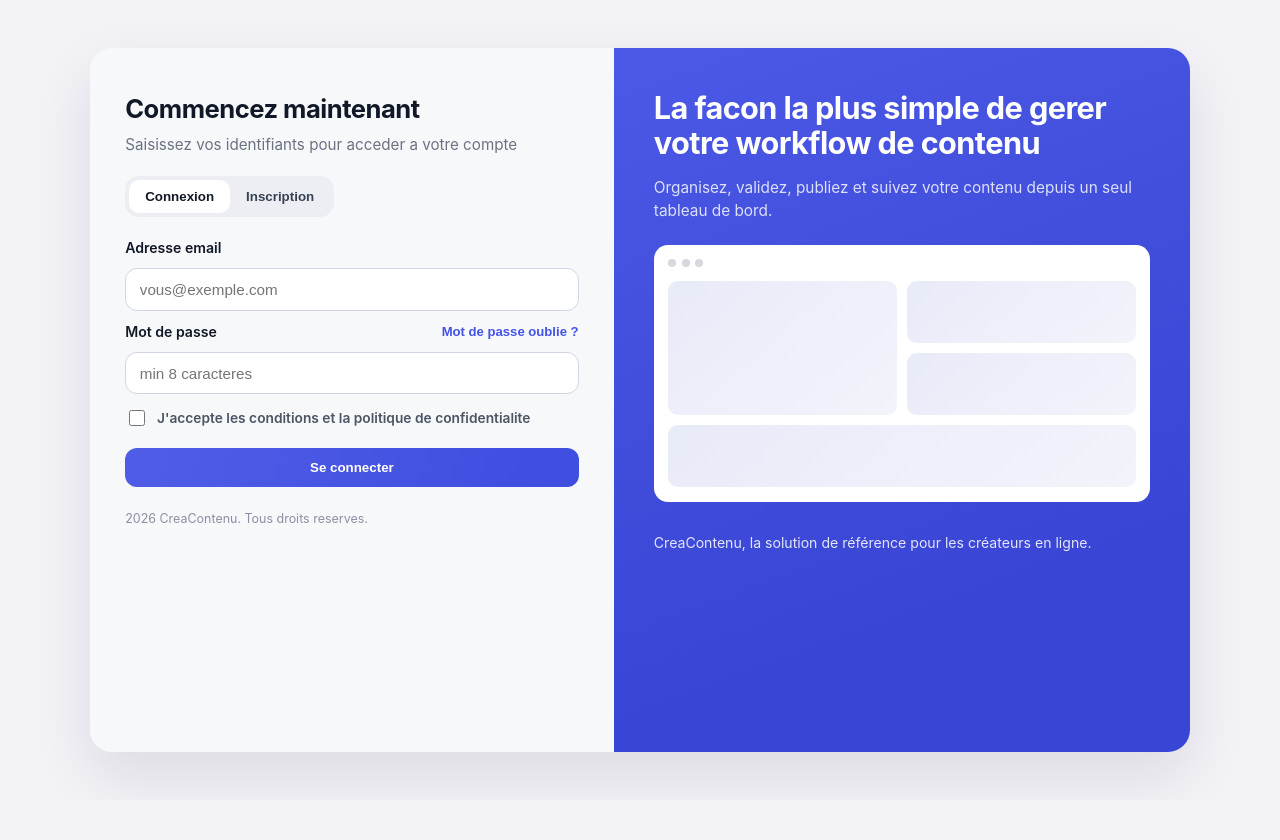
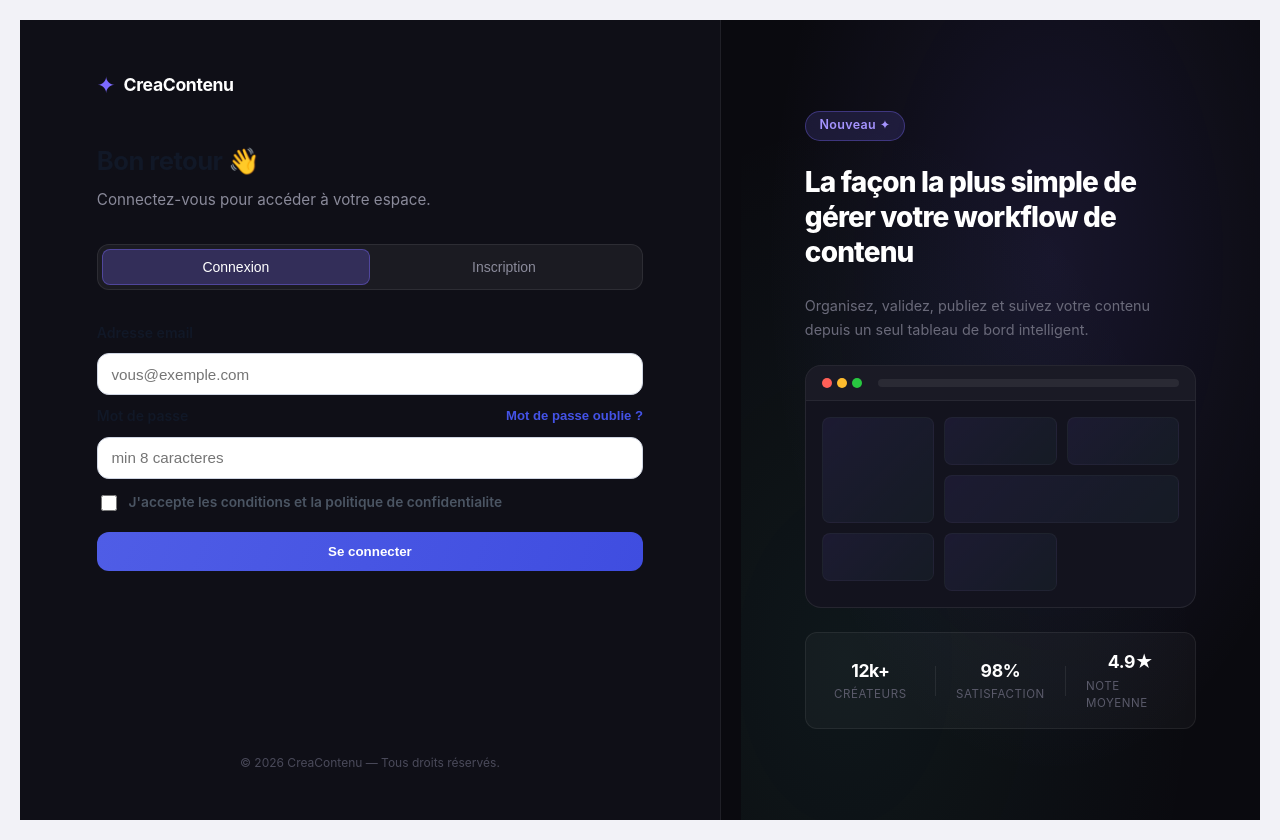
Before and after one commit to Enzoait/CreaContenu-SaaS, a React (Vite) app: page /auth in a window 1280 px wide. Before the commit the page ends 800 px from the top, so only its background shows below. Built offline with nearby package versions, Linux system fonts and the light colour scheme; no server answers.

Commit message:
feat : authpanel design

```diff
--- /dev/null
+++ b/src/widgets/auth-panel/ui/AuthPanel.module.scss
@@ -0,0 +1,332 @@
+/* ─────────────────────────────────────────
+   AUTH SHELL
+───────────────────────────────────────── */
+.auth-shell {
+  display: grid;
+  grid-template-columns: 1.35fr 1fr;
+  gap: 20px;
+  width: 100%;
+  max-width: none;
+  min-height: 100dvh;
+  background: #0a0a0f;
+  font-family: "Inter", system-ui, sans-serif;
+}
+
+/* ─────────────────────────────────────────
+   LEFT PANEL
+───────────────────────────────────────── */
+.auth-left {
+  display: flex;
+  flex-direction: column;
+  justify-content: center;
+  gap: 2rem;
+  padding: 3rem clamp(2rem, 6vw, 5rem);
+  background: #0f0f17;
+  border-right: 1px solid rgba(255 255 255 / 0.07);
+}
+
+/* Logo */
+.auth-logo {
+  display: flex;
+  align-items: center;
+  gap: 0.5rem;
+  margin-bottom: 0.5rem;
+}
+
+.auth-logo-icon {
+  font-size: 1.4rem;
+  color: #7c6aff;
+}
+
+.auth-logo-text {
+  font-size: 1.1rem;
+  font-weight: 700;
+  letter-spacing: -0.02em;
+  color: #fff;
+}
+
+/* Header */
+.auth-header {
+  display: flex;
+  flex-direction: column;
+  gap: 0.5rem;
+}
+
+.auth-title {
+  font-size: clamp(1.6rem, 3vw, 2.2rem);
+  font-weight: 800;
+  letter-spacing: -0.04em;
+  color: #ffffff;
+  margin: 0;
+}
+
+.auth-subtitle {
+  font-size: 0.95rem;
+  color: #8a8a9a;
+  margin: 0;
+  line-height: 1.6;
+}
+
+/* Tabs */
+.auth-tabs {
+  position: relative;
+  display: grid;
+  grid-template-columns: 1fr 1fr;
+  background: rgba(255 255 255 / 0.05);
+  border: 1px solid rgba(255 255 255 / 0.08);
+  border-radius: 12px;
+  padding: 4px;
+  overflow: hidden;
+}
+
+.auth-tab {
+  position: relative;
+  z-index: 1;
+  padding: 0.6rem 1rem;
+  border: none;
+  background: transparent;
+  color: #8a8a9a;
+  font-size: 0.875rem;
+  font-weight: 500;
+  cursor: pointer;
+  border-radius: 8px;
+  transition: color 0.2s ease;
+}
+
+.auth-tab.is-active {
+  color: #ffffff;
+}
+
+.auth-tab-slider {
+  position: absolute;
+  top: 4px;
+  left: 4px;
+  width: calc(50% - 4px);
+  height: calc(100% - 8px);
+  background: rgba(124 106 255 / 0.25);
+  border: 1px solid rgba(124 106 255 / 0.4);
+  border-radius: 8px;
+  transition: transform 0.25s cubic-bezier(0.4, 0, 0.2, 1);
+  pointer-events: none;
+}
+
+/* Form wrapper */
+.auth-form-wrapper {
+  flex: 1;
+}
+
+/* Footer */
+.auth-footer-note {
+  font-size: 0.75rem;
+  color: #4a4a5a;
+  margin: 0;
+  text-align: center;
+}
+
+/* ─────────────────────────────────────────
+   RIGHT PANEL
+───────────────────────────────────────── */
+.auth-right {
+  display: flex;
+  align-items: center;
+  justify-content: center;
+  padding: 3rem clamp(2rem, 5vw, 4rem);
+  background:
+    radial-gradient(
+      ellipse at 60% 30%,
+      rgba(124, 106, 255, 0.12) 0%,
+      transparent 65%
+    ),
+    radial-gradient(
+      ellipse at 20% 80%,
+      rgba(80, 200, 180, 0.07) 0%,
+      transparent 60%
+    ),
+    #0a0a0f;
+}
+
+.auth-right-inner {
+  display: flex;
+  flex-direction: column;
+  gap: 1.5rem;
+  max-width: 560px;
+  width: 100%;
+}
+
+.auth-right-badge {
+  display: inline-flex;
+  align-items: center;
+  gap: 0.4rem;
+  padding: 0.3rem 0.85rem;
+  border-radius: 999px;
+  background: rgba(124 106 255 / 0.15);
+  border: 1px solid rgba(124 106 255 / 0.35);
+  color: #a594ff;
+  font-size: 0.78rem;
+  font-weight: 600;
+  letter-spacing: 0.03em;
+  width: fit-content;
+}
+
+.auth-right-title {
+  font-size: clamp(1.3rem, 2.5vw, 1.75rem);
+  font-weight: 800;
+  letter-spacing: -0.03em;
+  color: #ffffff;
+  margin: 0;
+  line-height: 1.25;
+}
+
+.auth-right-subtitle {
+  font-size: 0.9rem;
+  color: #6a6a7a;
+  margin: 0;
+  line-height: 1.65;
+}
+
+/* ─────────────────────────────────────────
+   PREVIEW CARD
+───────────────────────────────────────── */
+.preview-card {
+  background: #13131e;
+  border: 1px solid rgba(255 255 255 / 0.08);
+  border-radius: 16px;
+  overflow: hidden;
+  box-shadow:
+    0 24px 48px rgba(0 0 0 / 0.4),
+    0 0 0 1px rgba(255 255 255 / 0.03);
+}
+
+.preview-topbar {
+  display: flex;
+  align-items: center;
+  gap: 0.5rem;
+  padding: 0.75rem 1rem;
+  background: rgba(255 255 255 / 0.03);
+  border-bottom: 1px solid rgba(255 255 255 / 0.06);
+}
+
+.preview-dots {
+  display: flex;
+  gap: 5px;
+}
+
+.preview-dot {
+  width: 10px;
+  height: 10px;
+  border-radius: 50%;
+}
+
+.preview-dot.red {
+  background: #ff5f57;
+}
+.preview-dot.yellow {
+  background: #febc2e;
+}
+.preview-dot.green {
+  background: #28c840;
+}
+
+.preview-bar-fake {
+  flex: 1;
+  height: 8px;
+  border-radius: 4px;
+  background: rgba(255 255 255 / 0.07);
+  margin-left: 0.5rem;
+}
+
+.preview-grid {
+  display: grid;
+  grid-template-columns: repeat(3, 1fr);
+  gap: 10px;
+  padding: 1rem;
+}
+
+.preview-block {
+  height: 48px;
+  border-radius: 8px;
+  background: linear-gradient(
+    135deg,
+    rgba(124 106 255 / 0.15),
+    rgba(80 200 180 / 0.08)
+  );
+  border: 1px solid rgba(255 255 255 / 0.06);
+  animation: shimmer 2.5s ease-in-out infinite;
+}
+
+.preview-block.tall {
+  grid-row: span 2;
+  height: auto;
+}
+.preview-block.wide {
+  grid-column: span 2;
+}
+
+@keyframes shimmer {
+  0%,
+  100% {
+    opacity: 0.6;
+  }
+  50% {
+    opacity: 1;
+  }
+}
+
+/* ─────────────────────────────────────────
+   STATS ROW
+───────────────────────────────────────── */
+.auth-stats-row {
+  display: flex;
+  align-items: center;
+  gap: 1.25rem;
+  padding: 1rem 1.25rem;
+  background: rgba(255 255 255 / 0.03);
+  border: 1px solid rgba(255 255 255 / 0.07);
+  border-radius: 12px;
+}
+
+.auth-stat {
+  display: flex;
+  flex-direction: column;
+  align-items: center;
+  flex: 1;
+  gap: 2px;
+}
+
+.auth-stat-value {
+  font-size: 1.1rem;
+  font-weight: 700;
+  color: #ffffff;
+  letter-spacing: -0.02em;
+}
+
+.auth-stat-label {
+  font-size: 0.72rem;
+  color: #5a5a6a;
+  text-transform: uppercase;
+  letter-spacing: 0.05em;
+}
+
+.auth-stat-divider {
+  width: 1px;
+  height: 30px;
+  background: rgba(255 255 255 / 0.08);
+}
+
+/* ─────────────────────────────────────────
+   RESPONSIVE
+───────────────────────────────────────── */
+@media (max-width: 768px) {
+  .auth-shell {
+    grid-template-columns: 1fr;
+  }
+
+  .auth-right {
+    display: none;
+  }
+
+  .auth-left {
+    padding: 2rem 1.5rem;
+    border-right: none;
+  }
+}
--- a/src/widgets/auth-panel/ui/AuthPanel.tsx
+++ b/src/widgets/auth-panel/ui/AuthPanel.tsx
@@ -5,6 +5,7 @@ import {
   SignInForm,
   SignUpForm,
 } from "../../../features/auth";
+import styles from "./AuthPanel.module.scss";
 
 type AuthTab = "sign-in" | "sign-up" | "forgot-password" | "reset-password";
 
@@ -19,24 +20,45 @@ export const AuthPanel = ({ initialTab = "sign-in" }: AuthPanelProps) => {
     setTab(initialTab);
   }, [initialTab]);
 
+  const isTabVisible = tab === "sign-in" || tab === "sign-up";
+
   return (
-    <section className="auth-shell">
-      <article className="auth-left">
-        <div>
-          <h1 className="auth-title">Commencez maintenant</h1>
-          <p className="auth-subtitle">
-            Saisissez vos identifiants pour acceder a votre compte
+    <section className={styles["auth-shell"]}>
+      {/* ── Panneau gauche ── */}
+      <article className={styles["auth-left"]}>
+        <div className={styles["auth-logo"]}>
+          <span className={styles["auth-logo-icon"]}>✦</span>
+          <span className={styles["auth-logo-text"]}>CreaContenu</span>
+        </div>
+
+        <div className={styles["auth-header"]}>
+          <h1 className="auth-title">
+            {tab === "sign-in" && "Bon retour 👋"}
+            {tab === "sign-up" && "Créez votre compte"}
+            {tab === "forgot-password" && "Mot de passe oublié"}
+            {tab === "reset-password" && "Réinitialiser"}
+          </h1>
+          <p className={styles["auth-subtitle"]}>
+            {tab === "sign-in" && "Connectez-vous pour accéder à votre espace."}
+            {tab === "sign-up" &&
+              "Rejoignez des milliers de créateurs de contenu."}
+            {tab === "forgot-password" &&
+              "Entrez votre email pour recevoir un lien de réinitialisation."}
+            {tab === "reset-password" &&
+              "Choisissez un nouveau mot de passe sécurisé."}
           </p>
         </div>
 
+        {isTabVisible && (
           <div
-          className="auth-tabs"
+            className={styles["auth-tabs"]}
             role="tablist"
             aria-label="Mode d'authentification"
           >
             <button
               type="button"
-            className={`auth-tab ${tab === "sign-in" ? "is-active" : ""}`}
+              role="tab"
+              className={`${styles["auth-tab"]} ${tab === "sign-in" ? styles["is-active"] : ""}`}
               onClick={() => setTab("sign-in")}
               aria-selected={tab === "sign-in"}
             >
@@ -44,57 +66,90 @@ export const AuthPanel = ({ initialTab = "sign-in" }: AuthPanelProps) => {
             </button>
             <button
               type="button"
-            className={`auth-tab ${tab === "sign-up" ? "is-active" : ""}`}
+              role="tab"
+              className={`${styles["auth-tab"]} ${tab === "sign-up" ? styles["is-active"] : ""}`}
               onClick={() => setTab("sign-up")}
               aria-selected={tab === "sign-up"}
             >
               Inscription
             </button>
+            <span
+              className={styles["auth-tab-slider"]}
+              style={{
+                transform:
+                  tab === "sign-up" ? "translateX(100%)" : "translateX(0%)",
+              }}
+            />
+          </div>
+        )}
+
+        <div className={styles["auth-form-wrapper"]}>
+          {tab === "sign-in" && (
+            <SignInForm onForgotPassword={() => setTab("forgot-password")} />
+          )}
+          {tab === "sign-up" && <SignUpForm />}
+          {tab === "forgot-password" && (
+            <ForgotPasswordForm onBackToSignIn={() => setTab("sign-in")} />
+          )}
+          {tab === "reset-password" && (
+            <ResetPasswordForm onBackToSignIn={() => setTab("sign-in")} />
+          )}
         </div>
 
-        {tab === "sign-in" ? (
-          <SignInForm onForgotPassword={() => setTab("forgot-password")} />
-        ) : null}
-        {tab === "sign-up" ? <SignUpForm /> : null}
-        {tab === "forgot-password" ? (
-          <ForgotPasswordForm onBackToSignIn={() => setTab("sign-in")} />
-        ) : null}
-        {tab === "reset-password" ? (
-          <ResetPasswordForm onBackToSignIn={() => setTab("sign-in")} />
-        ) : null}
-
-        <p className="auth-footer-note">
-          2026 CreaContenu. Tous droits reserves.
+        <p className={styles["auth-footer-note"]}>
+          © 2026 CreaContenu — Tous droits réservés.
         </p>
       </article>
 
-      <aside className="auth-right" aria-hidden="true">
-        <h2 className="auth-right-title">
-          La facon la plus simple de gerer votre workflow de contenu
+      {/* ── Panneau droit (décoratif) ── */}
+      <aside className={styles["auth-right"]} aria-hidden="true">
+        <div className={styles["auth-right-inner"]}>
+          <div className={styles["auth-right-badge"]}>Nouveau ✦</div>
+          <h2 className={styles["auth-right-title"]}>
+            La façon la plus simple de gérer votre workflow de contenu
           </h2>
-        <p className="auth-right-subtitle">
+          <p className={styles["auth-right-subtitle"]}>
             Organisez, validez, publiez et suivez votre contenu depuis un seul
-          tableau de bord.
+            tableau de bord intelligent.
           </p>
 
-        <div className="preview-card">
-          <div className="preview-topbar">
-            <span className="preview-dot" />
-            <span className="preview-dot" />
-            <span className="preview-dot" />
+          {/* Mock UI Card */}
+          <div className={styles["preview-card"]}>
+            <div className={styles["preview-topbar"]}>
+              <div className={styles["preview-dots"]}>
+                <span className={`${styles["preview-dot"]} ${styles.red}`} />
+                <span className={`${styles["preview-dot"]} ${styles.yellow}`} />
+                <span className={`${styles["preview-dot"]} ${styles.green}`} />
               </div>
-          <div className="preview-grid">
-            <div className="preview-block tall" />
-            <div className="preview-block" />
-            <div className="preview-block" />
-            <div className="preview-block wide" />
+              <div className={styles["preview-bar-fake"]} />
+            </div>
+            <div className={styles["preview-grid"]}>
+              <div className={`${styles["preview-block"]} ${styles.tall}`} />
+              <div className={styles["preview-block"]} />
+              <div className={styles["preview-block"]} />
+              <div className={`${styles["preview-block"]} ${styles.wide}`} />
+              <div className={styles["preview-block"]} />
+              <div className={`${styles["preview-block"]} ${styles.tall}`} />
             </div>
           </div>
 
-        <div className="brand-row">
-          <p>
-            CreaContenu, la solution de référence pour les créateurs en ligne.
-          </p>
+          {/* Stats row */}
+          <div className={styles["auth-stats-row"]}>
+            <div className={styles["auth-stat"]}>
+              <span className={styles["auth-stat-value"]}>12k+</span>
+              <span className={styles["auth-stat-label"]}>Créateurs</span>
+            </div>
+            <div className={styles["auth-stat-divider"]} />
+            <div className={styles["auth-stat"]}>
+              <span className={styles["auth-stat-value"]}>98%</span>
+              <span className={styles["auth-stat-label"]}>Satisfaction</span>
+            </div>
+            <div className={styles["auth-stat-divider"]} />
+            <div className={styles["auth-stat"]}>
+              <span className={styles["auth-stat-value"]}>4.9★</span>
+              <span className={styles["auth-stat-label"]}>Note moyenne</span>
+            </div>
+          </div>
         </div>
       </aside>
     </section>
```
Lines whose indentation alone changed are shown as unchanged.
